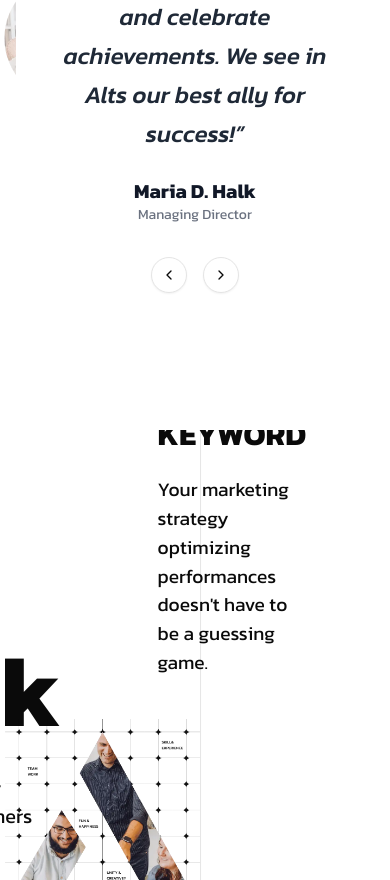
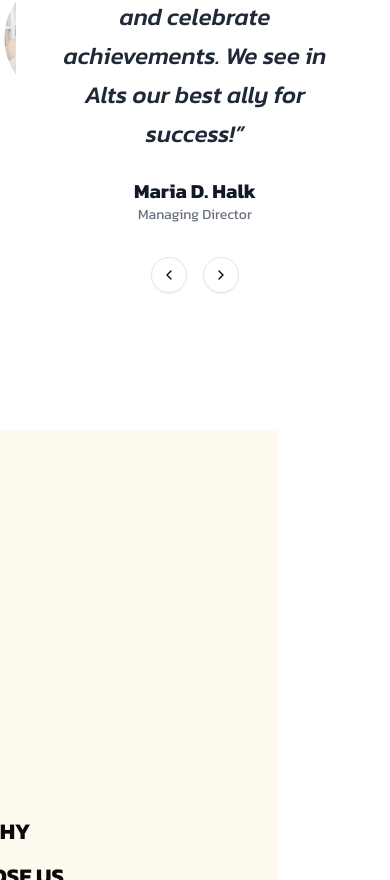
Before and after one commit to badhon252/scaleup-ads-agency, a Next.js app: page / in a window 390 px wide. Shown: the part 5924-6804 px from the top of the page. Built offline with nearby package versions, Linux system fonts and the light colour scheme.

Commit message:
refactor: enhanced responsiveness

```diff
--- a/app/loading.tsx
+++ b/app/loading.tsx
@@ -1,7 +1,7 @@
 
 export default function Loading() {
   return (
-    <div>
+    <div className="h-screen flex justify-center items-center">
       <svg
         xmlns="http://www.w3.org/2000/svg"
         className="equalizer"
--- a/components/hero/hero.tsx
+++ b/components/hero/hero.tsx
@@ -76,7 +76,7 @@ export default function Hero() {
             transition={{ duration: 0.5 }}
             className="overflow-hidden hero-footer-img md:absolute md:right-[-300px] bottom-[150px]  z-0 "
           >
-            <Image src={headerImg} alt="footer-img" />
+            <Image loading='lazy' src={headerImg} alt="footer-img" />
           </motion.div>
         </div>
       </div>
--- a/components/workflow/Contact.tsx
+++ b/components/workflow/Contact.tsx
@@ -7,7 +7,7 @@ export const Contact = () => {
       whileInView={{ opacity: 1, y: 0 }}
       viewport={{ once: true }}
       transition={{ duration: 0.5 }}
-      className="text-center w-[100vw] flex flex-col justify-center items-center"
+      className="text-center w-[100vw] flex flex-col justify-center items-center bg-[#e0e3cc]"
     >
       <h4 className="text-[28px] mb-[25px]">Have you project in mind?</h4>
       <h2 className="text-[100px] font-medium pb-[60px]">
--- a/components/workflow/Stats.tsx
+++ b/components/workflow/Stats.tsx
@@ -3,7 +3,7 @@ import Image, { StaticImageData } from "next/image";
 
 export const Stats = ({ statsImg }: { statsImg: StaticImageData }) => {
   return (
-    <div className="flex items-center justify-between w-[100vw]">
+    <div className="flex items-center justify-between min-h-screen min-w-[100vw] bg-[#fffaf0] z-50">
       <div className="flex-1">
         <h4 className="text-lg mb-12 ml-12 uppercase font-bold">
           Why <br /> Choose Us
--- a/components/workflow/StrategySection.tsx
+++ b/components/workflow/StrategySection.tsx
@@ -5,36 +5,35 @@ import SocialLinks from "./social";
 
 export const StrategySection = ({image}:{image:StaticImageData}) => {
   return (
-    <section className="progressSection ">
-      <div className="mx-auto flex items-center justify-center h-screen w-[100vw]">
+    <section className="progressSection pt-[85px] bg-[#f3ecec] w-[100vw] mx-auto lg:p-40 p-5 z-[11]">
+      <div className=" md:flex flex-wrap items-center justify-center   ">
         <motion.div
           initial={{ opacity: 0, y: 20 }}
           whileInView={{ opacity: 1, y: 0 }}
-          viewport={{ once: true }}
           transition={{ duration: 0.5 }}
-          className="mb-12 flex-1 relative"
+          className="mb-12 flex-1 relative flex-wrap"
         >
           <Image
             src={image}
             alt="image"
-            width={100}
-            height={100}
-            className="object-cover absolute bottom-0 left-[-100px]"
+            width={50}
+            height={50}
+            className="object-cover absolute bottom-[20px] md:left-0 right-8"
           />
 
           <div className="uppercase ">
             <h2 className="leading-3 font-bold mb-4">Why</h2>
             <h3 className="leading-3 font-bold mb-8">Choose Us</h3>
           </div>
-          <h1 className="text-[60px] font-bold leading-none pb-[50px]">
+          <h1 className="md:text-[60px] text-3xl font-bold leading-none md:pb-[50px] pb-6">
             KEYWORD, RESEARCH, STRATEGY, SURVEY, & ANALYTICS
           </h1>
-          <p className="max-w-[360px] md:ml-[80px]">
+          <p className="md:max-w-[360px] py-4 md:ml-[80px]">
             Attention, we take out our round glasses and our sweater with elbow
             patches to go back to the origins of the user experience: the first
             mention of the user and its importance was born in the
           </p>
-          <div className="social-links md:ml-[80px]">
+          <div className="social-links md:ml-[80px] space-x-4">
             <SocialLinks title="Google" link="https://www.google.com" />
             <SocialLinks title="Pinterest" link="https://www.pinterest.com" />
             <SocialLinks title="Instagram" link="https://www.instagram.com" />
--- a/components/workflow/WhyChooseUs.tsx
+++ b/components/workflow/WhyChooseUs.tsx
@@ -7,10 +7,14 @@ export const WhyChooseUs = () => {
       whileInView={{ opacity: 1, y: 0, scale: 1.4 }}
       viewport={{ once: true }}
       transition={{ duration: 0.5 }}
-      className="text-center leading-none w-[100vw]  flex flex-col justify-center items-center"
+      className="z-10 bg-[#fffaf0] text-center leading-none min-w-[100vw] min-h-screen flex flex-wrap flex-col justify-center items-center"
     >
-      <h1 className="md:text-[120px] sm:text-6xl font-bold mb-4">WHY</h1>
-      <h2 className="md:text-[120px] sm:text-6xl font-bold">CHOOSE US</h2>
+      <h1 className="lg:text-[120px] md:text-8xl sm:text-6xl font-bold mb-4">
+        WHY
+      </h1>
+      <h2 className="lg:text-[120px] md:text-8xl sm:text-6xl font-bold">
+        CHOOSE US
+      </h2>
     </motion.div>
   );
 };
--- a/components/workflow/circular-progress.tsx
+++ b/components/workflow/circular-progress.tsx
@@ -18,7 +18,7 @@ export function CircularProgress({
   const circumference = 2 * Math.PI * 45; // radius is 45
 
   return (
-    <div className="flex items-center gap-4 pl-[100px] pb-[30px] flex-wrap">
+    <div className="h-fit w-fit flex md:flex-col md:justify-center md:gap-4 md:pl-[100px] pl-4  md:pb-[30px] pb-6">
       <motion.div
         className="relative w-32 h-32"
         initial={{ opacity: 0, scale: 0.5 }}
--- a/components/workflow/horizontal-sections.tsx
+++ b/components/workflow/horizontal-sections.tsx
@@ -19,13 +19,12 @@ export default function HorizontalSections() {
 
       const x = useTransform(scrollYProgress, [0, 1], ["0%", "-75%"]);
 
-
   return (
-    <div ref={targetRef} className="md:relative md:h-[400vh] ">
-      <div className="sticky top-0 flex items-center h-screen overflow-hidden ">
+    <div ref={targetRef} className="md:relative md:h-[500vh] ">
+      <div className="md:sticky md:top-0 flex items-center justify-between md:h-screen overflow-hidden ">
         <motion.div
           style={{ x }}
-          className="border sm:flex "
+          className="border sm:flex"
         >
           <WhyChooseUs />
           <StrategySection image={image} />
--- a/public/styles/globals.css
+++ b/public/styles/globals.css
@@ -293,13 +293,13 @@ body {
 
 
 .equalizer {
-  height: 100px;
+  height: 150px;
   width: 100px;
   transform: rotate(180deg);
 }
 
 .bar {
-  fill: green;
+  fill: rgb(0, 255, 0);
   width: 18px;
   animation: equalize 1.25s steps(25, end) 0s infinite;
 }
```
